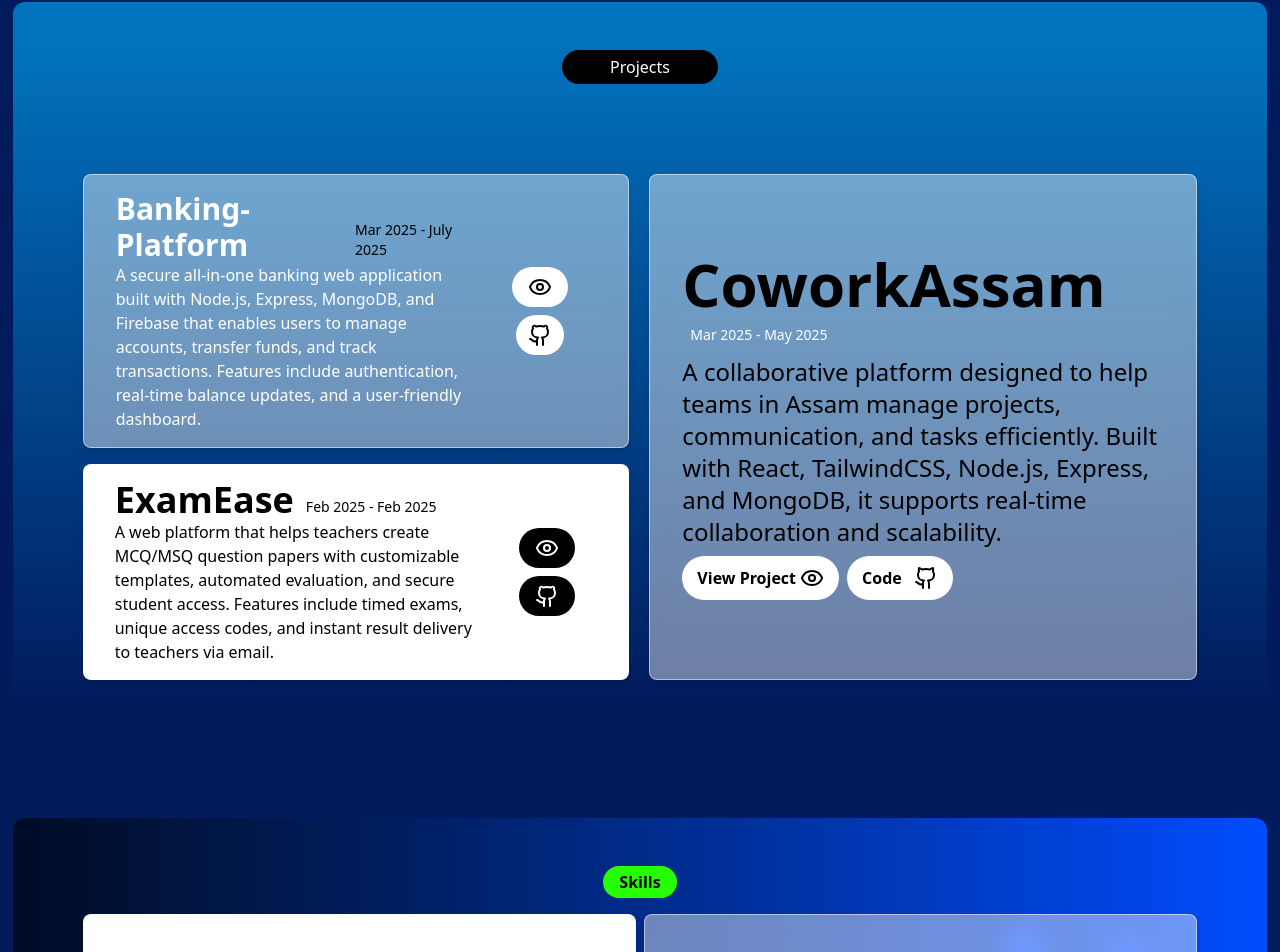
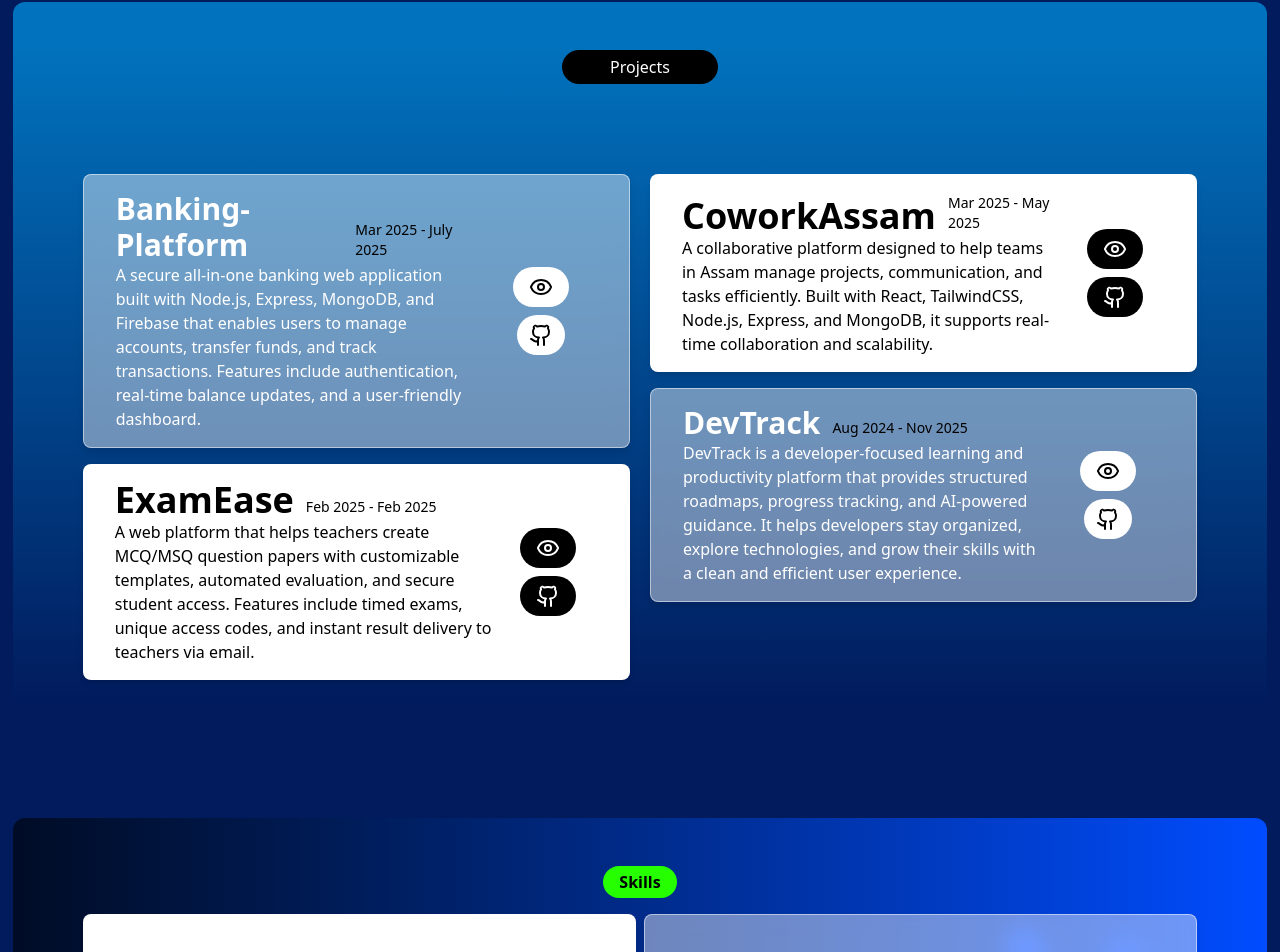
Before and after one commit to Paramjitsaikia001/PRMJTS, a React (Vite) app: page / in a window 1280 px wide. Shown: the part 846-1798 px from the top of the page. Built offline with nearby package versions, Linux system fonts and the light colour scheme.

Commit message:
add new project

```diff
--- a/src/components/project.tsx
+++ b/src/components/project.tsx
@@ -127,49 +127,119 @@ const Project = () => {
               </div>
             </div>
 
-          </div>
+          </div>  <div className="flex flex-col h-full lg:w-1/2 items-center w-full gap-4">
 
 
  <div
-            className="project-item bg-[#ffffff6e] border-1 border-[#ffffff81] backdrop-blur-[10px] shadow-[0_4px_6px_rgba(0,0,0,0.1)] lg:w-1/2  rounded-lg flex flex-col items-start justify-center gap-2 py-3 px-2 lg:py-4 lg:px-8"
+              className="project-item  bg-[#ffff]  rounded-lg shadow-md  flex flex-col lg:flex-row py-[1rem] px-[1rem] lg:px-[2rem] gap-2"
             >
-            <div className="tittle-date w-full flex flex-col gap-2">
-              <h1 className="text-[12vw] lg:text-6xl font-[800] lg:font-semibold">CoworkAssam</h1>
+              <div className="details lg:w-[78%]">
+                <div className="tittle-date w-full flex gap-2 lg:gap-1 items-end h-auto">
+                  <h1 className="lg:text-4xl text-2xl font-semibold">CoworkAssam</h1>
                   <span
-                    className=" w-fit align-text-bottom bg-white text-black lg:bg-transparent hover:bg-white hover:text-black lg:text-white text-sm rounded-full py-[0.2rem] px-[0.5rem]"
+                    className="align-text-bottom bg-black text-white lg:bg-transparent hover:bg-black hover:text-white lg:text-black text-sm rounded-full py-[0.2rem] px-[0.5rem]"
                   >
                      Mar 2025 - May 2025
                   </span>
                 </div>
-            <p className="text-[5vw] lg:text-2xl font-extralight">
+                <p className="">
                   A collaborative platform designed to help teams in Assam manage
               projects, communication, and tasks efficiently. Built with React,
               TailwindCSS, Node.js, Express, and MongoDB, it supports real-time
               collaboration and scalability.
                 </p>
-            <div className="links flex  items-center justify-center gap-2">
+              </div>
+              <div className="links flex lg:flex-col items-center justify-start lg:justify-center gap-2 lg:w-[20%]">
                 <a
                   href="https://coworkassam.vercel.app/"
                   target="_blank"
                   rel="noopener noreferrer"
-                className="hover:text-white text-black  flex bg-[#ffffff] hover:bg-[#000000] rounded-4xl gap-1"
-                style={{ padding: "10px 15px" }}
+                  className=" group hover:text-white text-white lg:text-black  flex  bg-[#000] lg:bg-none hover:bg-[#000000] rounded-4xl gap-1 transition-all duration-300 ease-in-out overflow-hidden items-center py-2 px-4"
                 >
-                <p className=" font-semibold">View Project</p>
-                <Eye className=" stroke-2 " />
+                  <p className="text-md transform translate-x-full group-hover:translate-x-0 transition-all duration-300 ease-in-out whitespace-nowrap group-hover:block hidden">
+                    View Project
+                  </p>
+                   <p className="text-md lg:hidden">
+                    View Project
+                  </p>
+                  <Eye className=" stroke-2 lg:text-white rounded-full transition-transform duration-300 ease-in-out group-hover:translate-x-2  group-hover:text-white" />
                 </a>
                 <a
                   href="https://github.com/sum1t-here/coworkassam"
                   target="_blank"
                   rel="noopener noreferrer"
-                className="hover:text-white text-black  flex bg-[#ffffff] hover:bg-[#000000] rounded-4xl gap-3"
-                style={{ padding: "10px 15px" }}
+                  className=" group hover:text-white bg-[#000] lg:bg-none text-white lg:text-black  flex  hover:bg-[#000000] rounded-4xl gap-1 transition-all duration-300 ease-in-out overflow-hidden items-center py-2 px-4"
                 >
-                <p className=" font-semibold">Code</p>
-                <Github className="stroke-2 " />
+                  <p className="text-md transform translate-x-full group-hover:translate-x-0 transition-all duration-300 ease-in-out whitespace-nowrap group-hover:block hidden">
+                    Github
+                  </p>
+                   <p className="text-md lg:hidden">
+                    Github
+                  </p>
+                  <Github className=" stroke-2 lg:text-white rounded-full transition-transform duration-300 ease-in-out group-hover:translate-x-2  group-hover:text-white" />
                 </a>
               </div>
             </div>
+
+            <div
+              className="project-item w-full text-white gap-4  flex lg:flex-row flex-col rounded-lg lg:rounded-lg   bg-[#ffffff6e] border-1 border-[#ffffff81] backdrop-blur-[10px] shadow-[0_4px_6px_rgba(0,0,0,0.1)] py-[1rem] px-4 lg:px-[2rem] z-[11]"
+            >
+              <div className="details w-full lg:w-[75%]">
+                <div className="tittle-date w-full flex gap-2 lg:gap-1 items-end h-auto">
+                  <h1 className="lg:text-3xl text-xl font-semibold">DevTrack</h1>
+                  <span
+                    className="align-text-bottom bg-black text-white lg:bg-transparent hover:bg-black hover:text-white lg:text-black text-[0.5rem] md:text-sm rounded-full py-[0.2rem] px-[0.5rem]"
+                  >
+                    Aug 2024 - Nov 2025
+                  </span>
+                </div>
+                <p className=" text-md font-extralight ">
+               DevTrack is a developer-focused learning and productivity platform that provides structured roadmaps, progress tracking, and AI-powered guidance. It helps developers stay organized, explore technologies, and grow their skills with a clean and efficient user experience.
+                </p>
+              </div>
+              <div className="links flex lg:flex-col items-center justify-start  lg:justify-center gap-2 w-full lg:w-[20%]">
+                <a
+                  href=" https://trackofdev.vercel.app/ "
+                  target="_blank"
+                  rel="noopener noreferrer"
+                  className=" group  text-black  flex  gap-1  bg-[#ffff] lg:bg-none hover:bg-[#ffffff] rounded-4xl  transition-all duration-300 ease-in-out overflow-hidden items-center py-2 px-4"
+                >
+                  <p className="text-md transform translate-x-full group-hover:translate-x-0 transition-all duration-300 ease-in-out whitespace-nowrap group-hover:block hidden">
+                    View Project
+                  </p>
+                  <p className="text-md lg:hidden">
+                    View Project
+                  </p>
+                  <Eye className="text-black stroke-2 rounded-full transition-transform duration-300 ease-in-out  group-hover:translate-x-2  " />
+                </a>
+                <a
+                  href=" https://github.com/Paramjitsaikia001/trackofdev"
+                  target="_blank"
+                  rel="noopener noreferrer"
+                  className=" group  text-black  flex bg-[#ffff] lg:bg-none hover:bg-[#ffffff] rounded-4xl gap-1 transition-all duration-300 ease-in-out overflow-hidden items-center py-2 px-3"
+                >
+                  <p className="text-md transform translate-x-full group-hover:translate-x-0 transition-all duration-300 ease-in-out whitespace-nowrap group-hover:block hidden">
+                    Github
+                  </p>
+                   <p className="text-md lg:hidden">
+                    Github
+                  </p>
+                  <Github className="text-black stroke-2  rounded-full transition-transform duration-300 ease-in-out group-hover:translate-x-2  " />
+                </a>
+              </div>
+
+
+            </div>
+
+
+
+
+
+          </div>
+
+
+
+
         </div>
       </div>
     </section>
```
Lines whose indentation alone changed are shown as unchanged.
